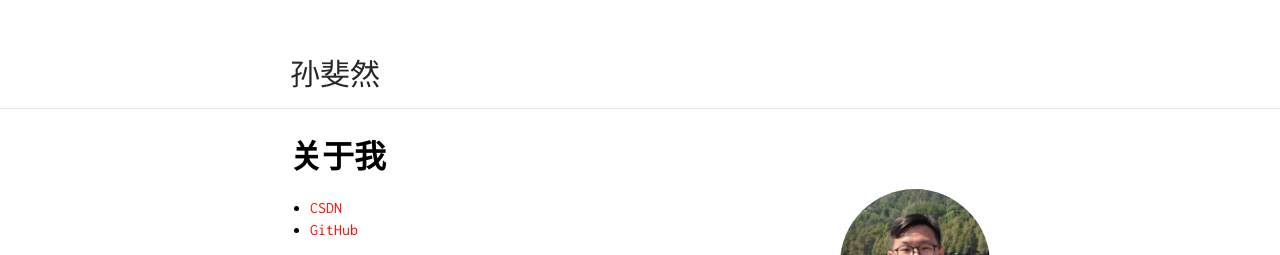
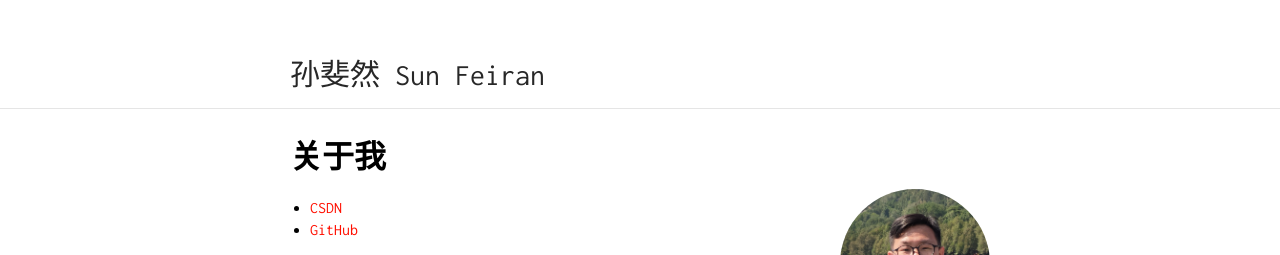
Before and after one commit to OrientTraveller/OrientTraveller.github.io, a Jekyll site: the page built from index.md, in a window 1280 px wide. Shown: the top 255 px of the page. Built offline with Jekyll 4.4.1, drawn with Linux system fonts in a browser that asks for light colours; our own code applies the rules of GitHub Pages for plain Markdown files; comment, search, counter and statistics services are not loaded.

Commit message:
Update _config.yml

```diff
--- a/_config.yml
+++ b/_config.yml
@@ -1,5 +1,4 @@
-title: 孙斐然
-url: "http://http://sunfeiran.cf/"
+title: 孙斐然 Sun Feiran
 markdown: kramdown
 
 sass:
```
